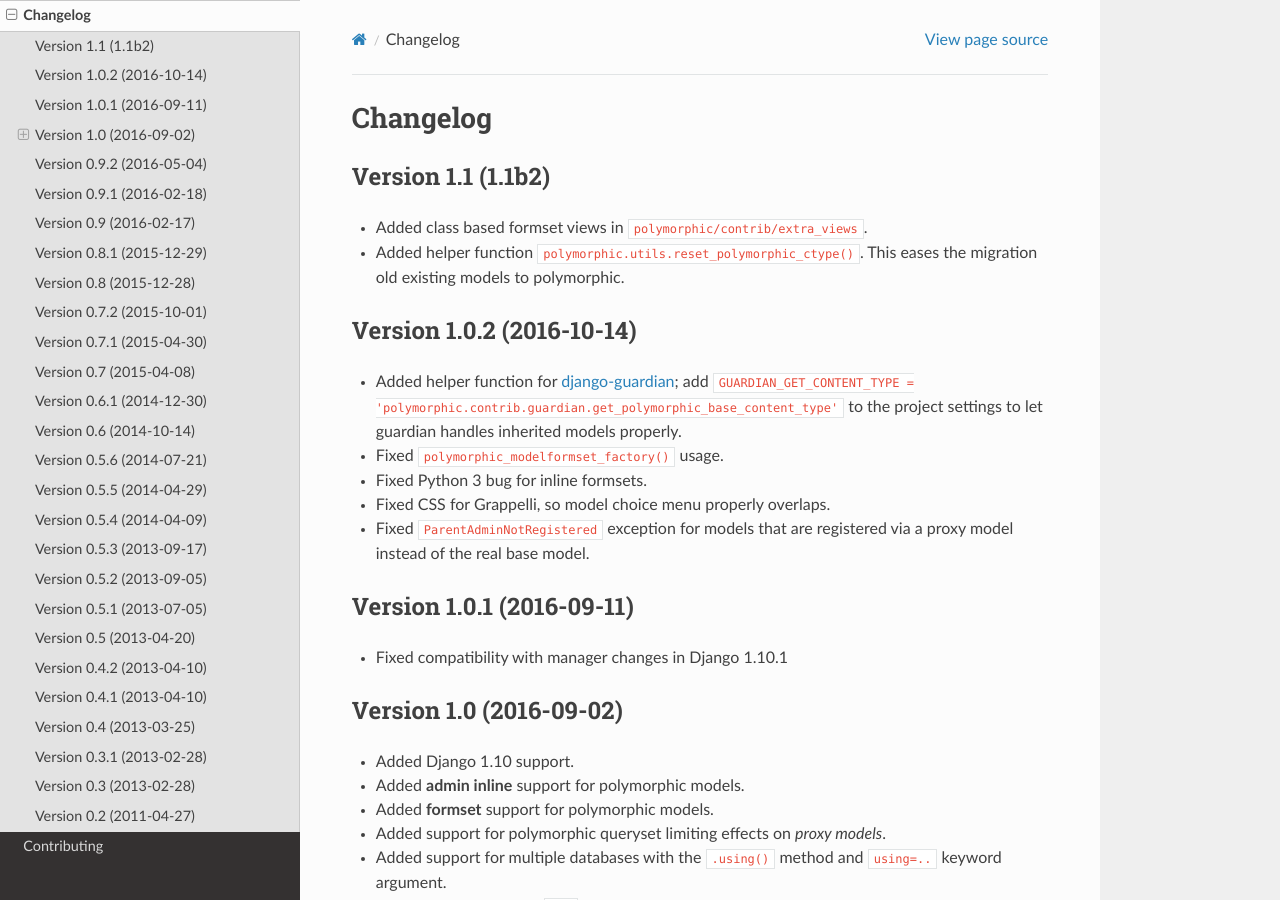
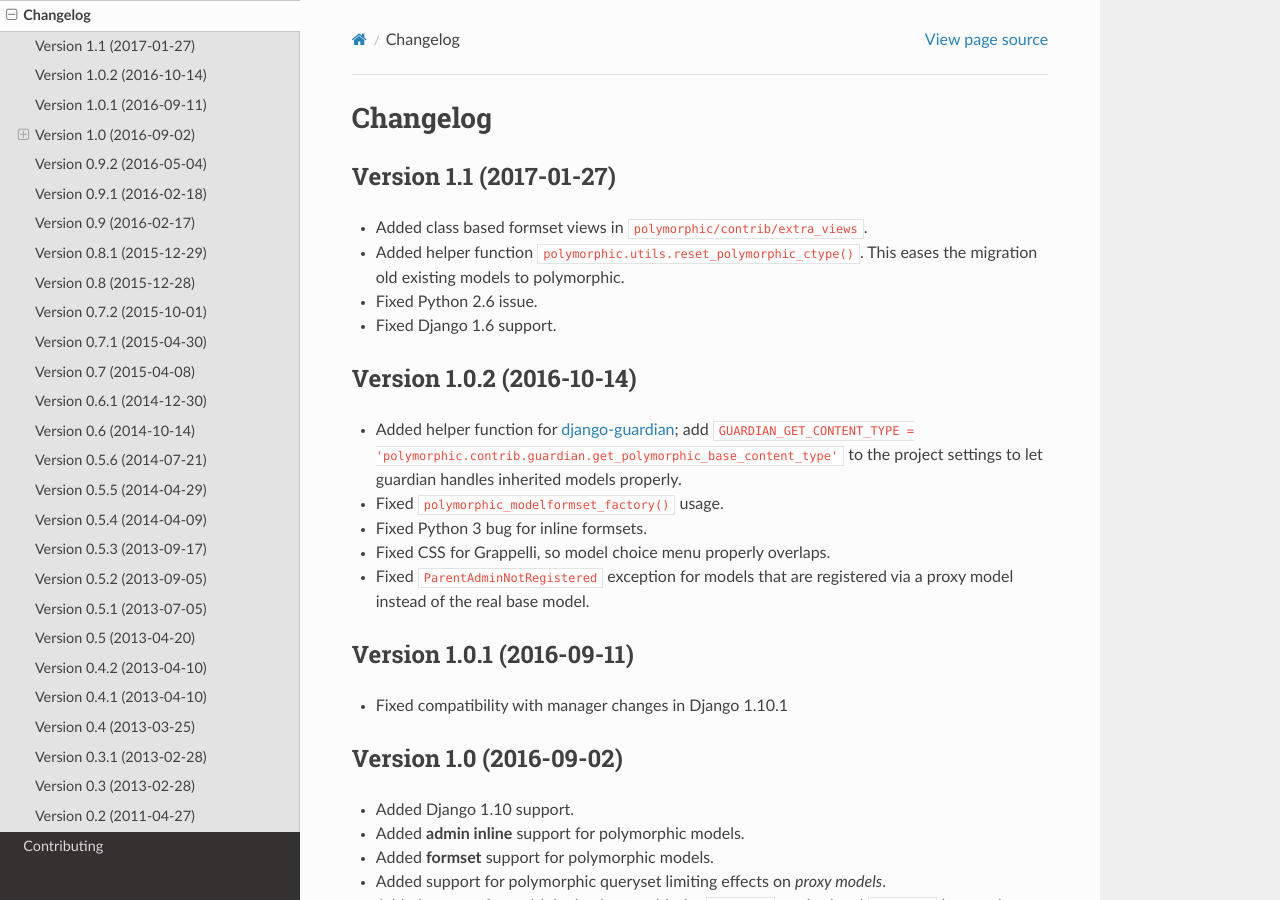
Before and after one commit to jazzband/django-polymorphic, a Sphinx documentation site: the page built from docs/changelog.rst, in a window 1280 px wide and 900 px high. Built offline with Sphinx 7.4.7 and the Read the Docs theme 2.0.0, drawn with Linux system fonts in a browser that asks for light colours; the version number is read from the project's files by our own code.

Commit message:
Bump to v1.1

```diff
--- a/docs/changelog.rst
+++ b/docs/changelog.rst
@@ -1,12 +1,14 @@
 Changelog
 =========
 
-Version 1.1 (1.1b2)
--------------------
+Version 1.1 (2017-01-27)
+------------------------
 
 * Added class based formset views in ``polymorphic/contrib/extra_views``.
 * Added helper function ``polymorphic.utils.reset_polymorphic_ctype()``.
   This eases the migration old existing models to polymorphic.
+* Fixed Python 2.6 issue.
+* Fixed Django 1.6 support.
 
 
 Version 1.0.2 (2016-10-14)
--- a/docs/conf.py
+++ b/docs/conf.py
@@ -64,7 +64,7 @@
 # The short X.Y version.
 version = '1.1'
 # The full version, including alpha/beta/rc tags.
-release = '1.1b2'
+release = '1.1'
 
 # The language for content autogenerated by Sphinx. Refer to documentation
 # for a list of supported languages.
--- a/polymorphic/__init__.py
+++ b/polymorphic/__init__.py
@@ -9,7 +9,7 @@
 import django
 
 # See PEP 440 (https://www.python.org/dev/peps/pep-0440/)
-__version__ = "1.1b2"
+__version__ = "1.1"
 
 
 # Monkey-patch Django < 1.5 to allow ContentTypes for proxy models.
```
